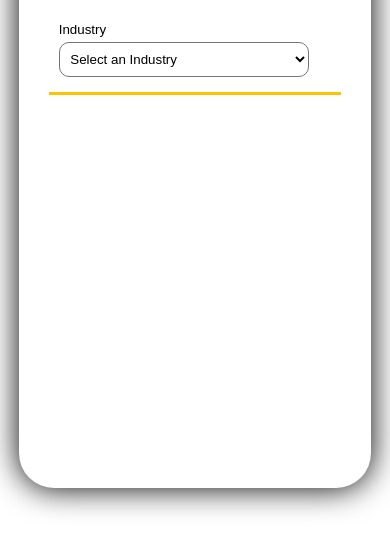
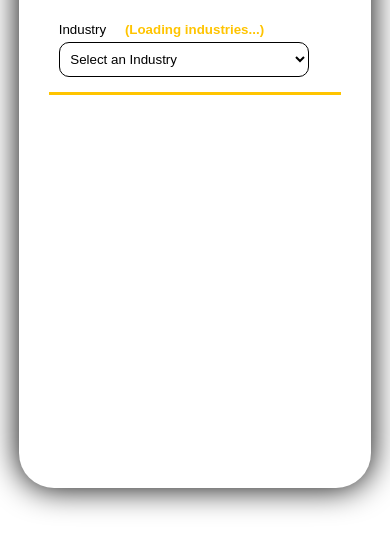
Before and after one commit to robbieblom/stock-market, a website: page src/main.html in a window 390 px wide. Shown: the part 311-862 px from the top of the page. Drawn offline with Linux system fonts and the light colour scheme; a script that the page names is missing.

Commit message:
added loading message on select element.  modified styling for select element for mobile devices.

```diff
--- a/src/app-style.css
+++ b/src/app-style.css
@@ -3,6 +3,7 @@
   --primary-main: #ffc400;
   --primary-contrastText: #fff;
   --text-secondary: #afc2cb;
+  --warning-main: #ed6c02;
   --common-black: #000;
   --common-white: #fff;
   --navBarHeight: max(5vh, 100px);
@@ -62,6 +63,12 @@ body {
   font-size: smaller;
 }
 
+.ticker-form label #loading-msg {
+  color: var(--primary-main);
+  font-weight: bold;
+  padding-left: 15px;
+}
+
 .ticker-form select {
   padding: 6.5px;
   margin-top: 5px;
@@ -70,6 +77,9 @@ body {
   height: 35px;
   background-color: var(--common-white);
   color: var(--common-black);
+  border-color: var(--common-black);
+  border-style: solid;
+  border-width: 1px;
 }
 
 .ticker-form .go-button {
--- a/src/main.html
+++ b/src/main.html
@@ -22,7 +22,10 @@
 
         <form action="" class="ticker-form">
           <div class="industry-selector">
-            <label for="industry-selector">Industry</label>
+            <label for="industry-selector"
+              >Industry
+              <span id="loading-msg">(Loading industries...)</span></label
+            >
             <select
               name="industry-selector"
               id="industry-selector"
--- a/src/populate-industry-options.js
+++ b/src/populate-industry-options.js
@@ -58,9 +58,14 @@ async function getAllSectorsAndIndustries() {
   return transformPythonSectorsAndIndustriesResponseToJS(pythonResponse);
 }
 
+function removeLoadingMessageOnSelector() {
+  document.getElementById("loading-msg").style.visibility = "hidden";
+}
+
 async function populateIndustryOptions() {
   const sectorsAndIndustriesData = await getAllSectorsAndIndustries();
   bindSectorsAndIndustriesDataToUI(sectorsAndIndustriesData);
+  removeLoadingMessageOnSelector();
 }
 
 populateIndustryOptions();
```
